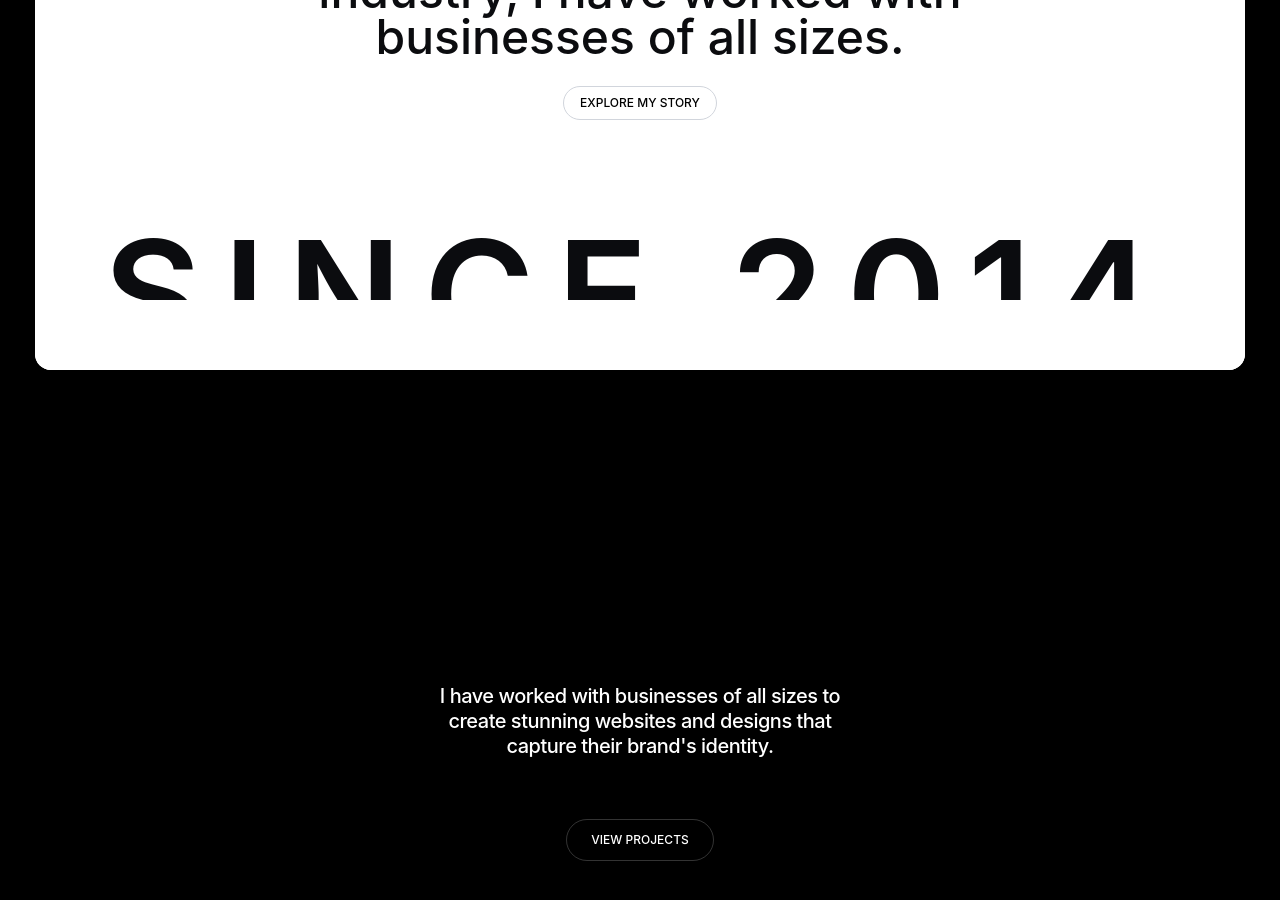
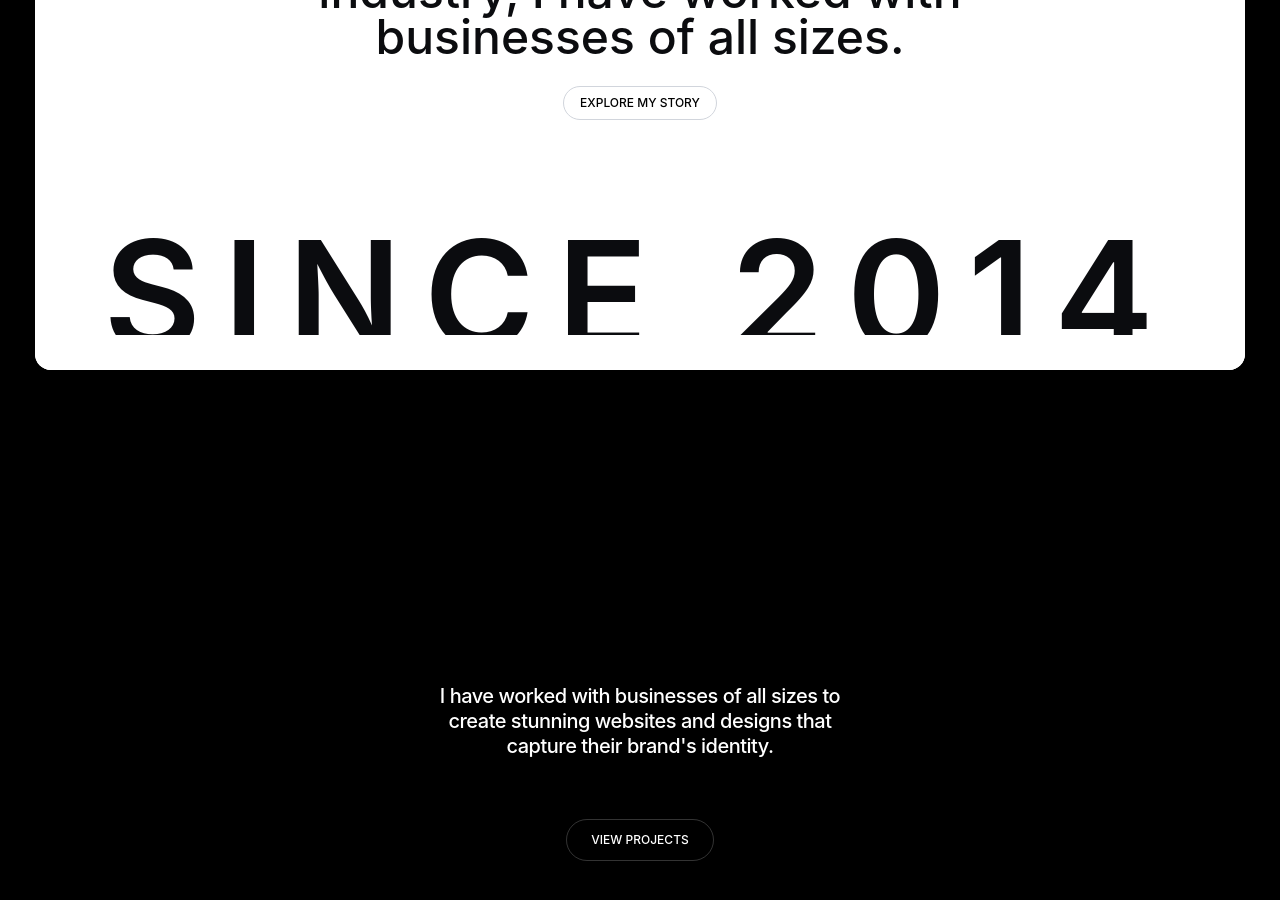
Before and after one commit to minidukalhara14/creative-portfolio, a React (Vite) app: page / in a window 1280 px wide. Shown: the part 1039-1939 px from the top of the page. Built offline with nearby package versions, Linux system fonts and the light colour scheme; no server answers.

Commit message:
fixing small bugs

```diff
--- a/src/components/common/Footer.jsx
+++ b/src/components/common/Footer.jsx
@@ -19,7 +19,7 @@ export default function Footer() {
 
 
           <Link
-            to="/contact"
+            to="/contact" reloadDocument
             className="p-4 border text-[10px] border-solid border-white/20 rounded-full hover:border-white/50 transition-colors duration-300 group"
           >
             <AnimatedButton text="Schedule a Call" className="text-secondary uppercase tracking-wider text-[10px]" />
@@ -40,13 +40,13 @@ export default function Footer() {
       <Link to="/" reloadDocument className="text-[10px] uppercase tracking-wider text-secondary hover:text-secondary/60 transition-colors duration-300">
         Home
       </Link>
-      <Link to="/about" className="text-[10px] uppercase tracking-wider text-secondary hover:text-secondary/60 transition-colors duration-300">
+      <Link to="/about" reloadDocument className="text-[10px] uppercase tracking-wider text-secondary hover:text-secondary/60 transition-colors duration-300">
         About
       </Link>
-      <Link to="/projects" className="text-[10px] uppercase tracking-wider text-secondary hover:text-secondary/60 transition-colors duration-300">
+      <Link to="/projects" reloadDocument className="text-[10px] uppercase tracking-wider text-secondary hover:text-secondary/60 transition-colors duration-300">
         Project
       </Link>
-      <Link to="/contact" className="text-[10px] uppercase tracking-wider text-secondary hover:text-secondary/60 transition-colors duration-300">
+      <Link to="/contact" reloadDocument  className="text-[10px] uppercase tracking-wider text-secondary hover:text-secondary/60 transition-colors duration-300">
         Call Me
       </Link>
     </nav>
--- a/src/components/common/Intro.jsx
+++ b/src/components/common/Intro.jsx
@@ -76,7 +76,7 @@ export default function Intro() {
 
                 </div>
 
-                <div className="w-[calc(100vw-70px)] absolute bottom-0  h-[70px] bg-secondary rounded-b-2xl   ">
+                <div className="w-[calc(100vw-70px)] absolute bottom-0  h-[35px] bg-secondary rounded-b-2xl   ">
 
                 </div>
 
--- a/src/components/common/Navibar.jsx
+++ b/src/components/common/Navibar.jsx
@@ -7,7 +7,7 @@ export default function Navibar() {
 
             <div className="w-[91.28px] h-[24px]">
 
-                <Link to="/" className="font-sans text-[16px] leading-[24px] tracking-normal uppercase align-middle">Portfolio</Link>
+                <Link to="/" reloadDocument  className="font-sans text-[16px] leading-[24px] tracking-normal uppercase align-middle">Portfolio</Link>
 
             </div>
 
@@ -21,7 +21,7 @@ export default function Navibar() {
                         <Link to="/projects" ><AnimatedButton text="WORK" className="font-sans  text-[12px] text-secondary leading-[24px] tracking-normal uppercase align-middle"  /></Link>
                     </div>
                     <div class="p-4 h-[10px] border border-solid border-slate-700 rounded-full rotate-0 opacity-100 bg-transparent flex justify-center items-center ">
-                        <Link to="/contact" ><AnimatedButton text="CONTACT" className="font-sans  text-[12px] text-secondary leading-[24px] tracking-normal uppercase align-middle" /></Link>
+                        <Link to="/contact" reloadDocument  ><AnimatedButton text="CONTACT" className="font-sans  text-[12px] text-secondary leading-[24px] tracking-normal uppercase align-middle" /></Link>
                     </div>
                 </nav>
 
```
